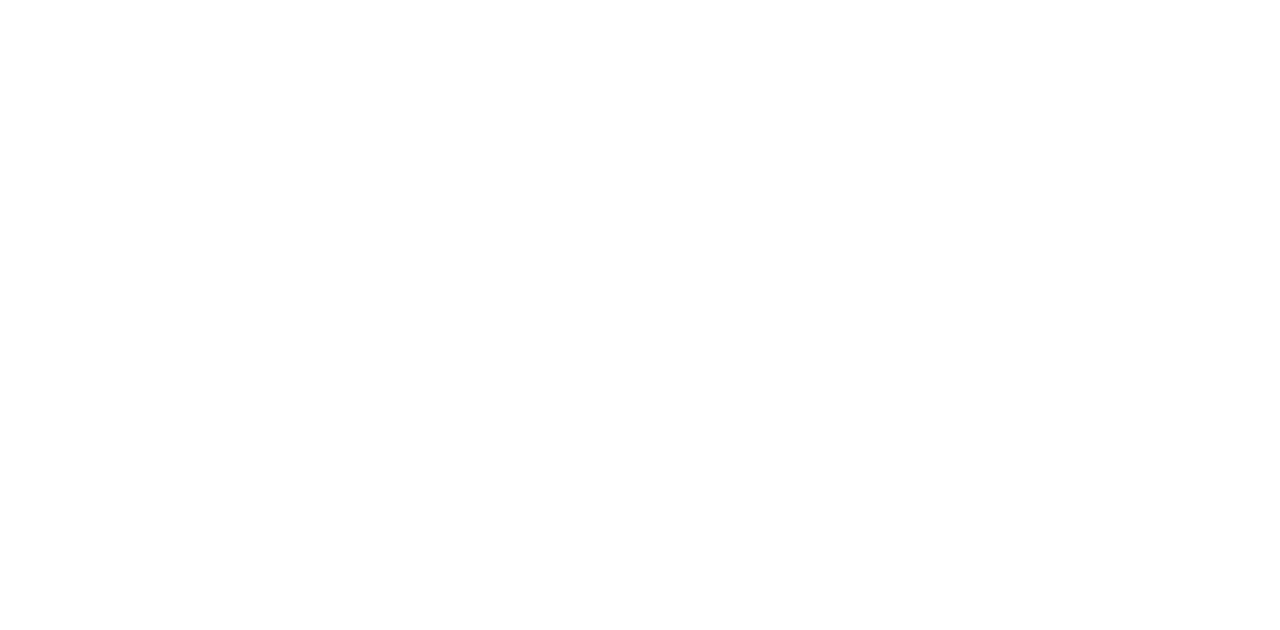
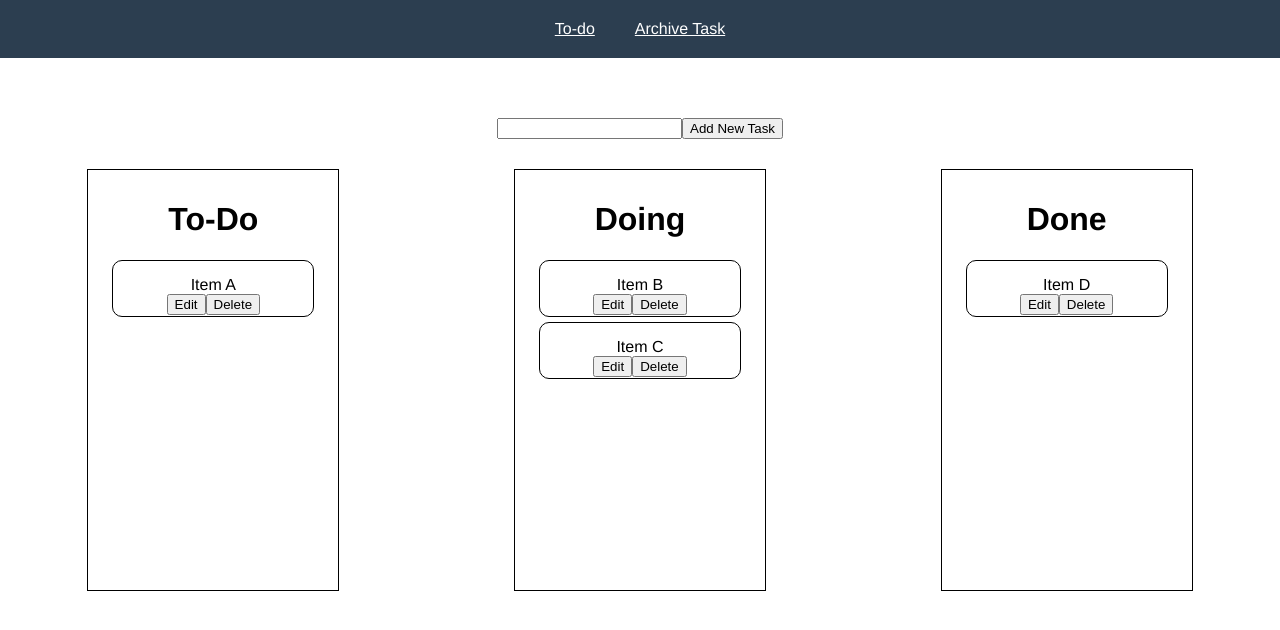
Before and after one commit to Arinchai-tni/vue-project, a Vue app: page / in a window 1280 px wide. Shown: the top 630 px of the page. Built offline with nearby package versions, Linux system fonts and the light colour scheme.

Commit message:
add axios

```diff
--- a/src/App.vue
+++ b/src/App.vue
@@ -27,7 +27,7 @@
   -webkit-font-smoothing: antialiased;
   -moz-osx-font-smoothing: grayscale;
   text-align: center;
-  background-color: #2c3e50;
+
 }
 .nav{
   width: 100%;
--- a/src/main.js
+++ b/src/main.js
@@ -7,4 +7,4 @@
 new Vue({
   router,
   render: h => h(App),
-}).$mount('#App')
+}).$mount('#app')
```
